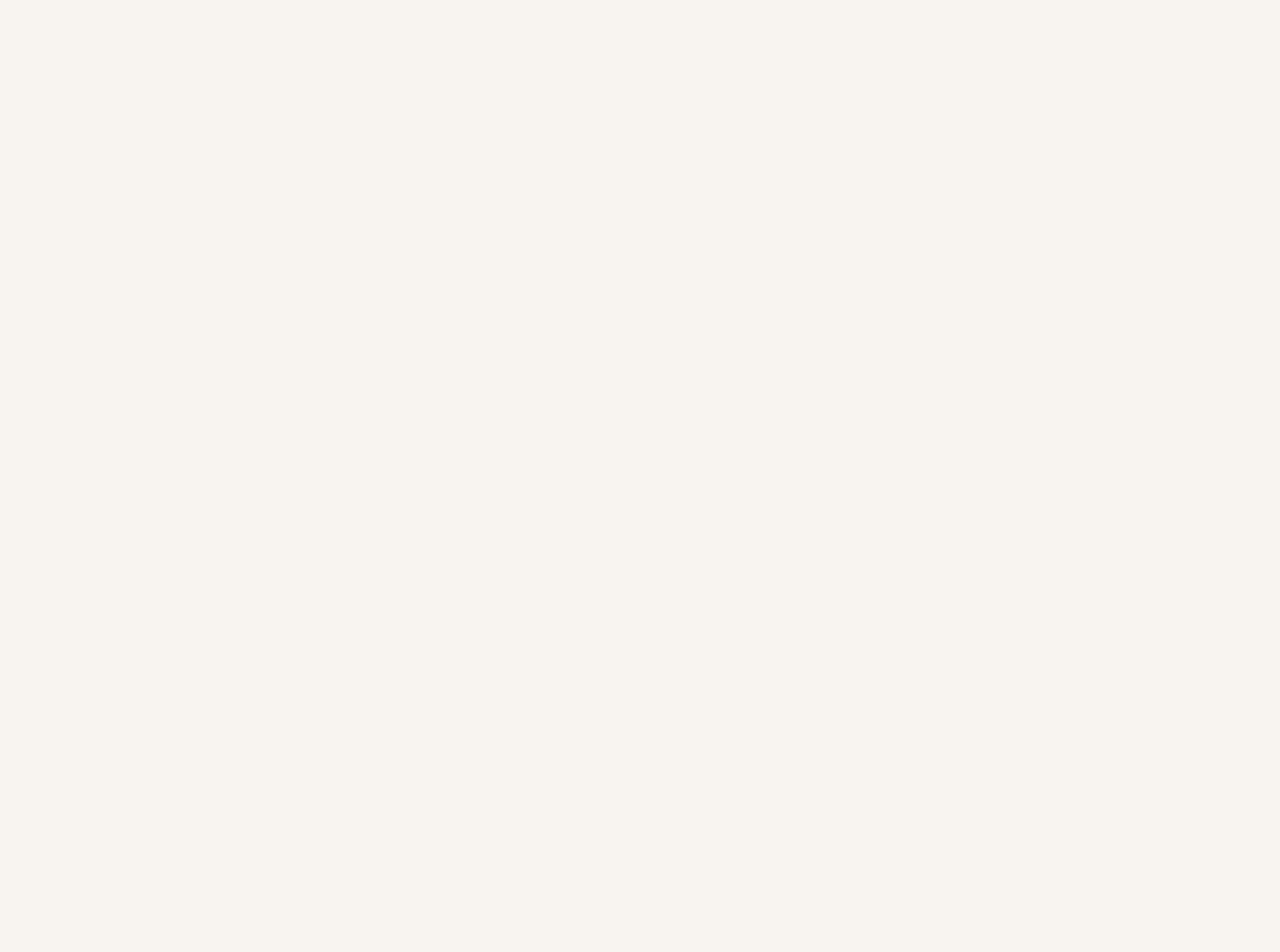
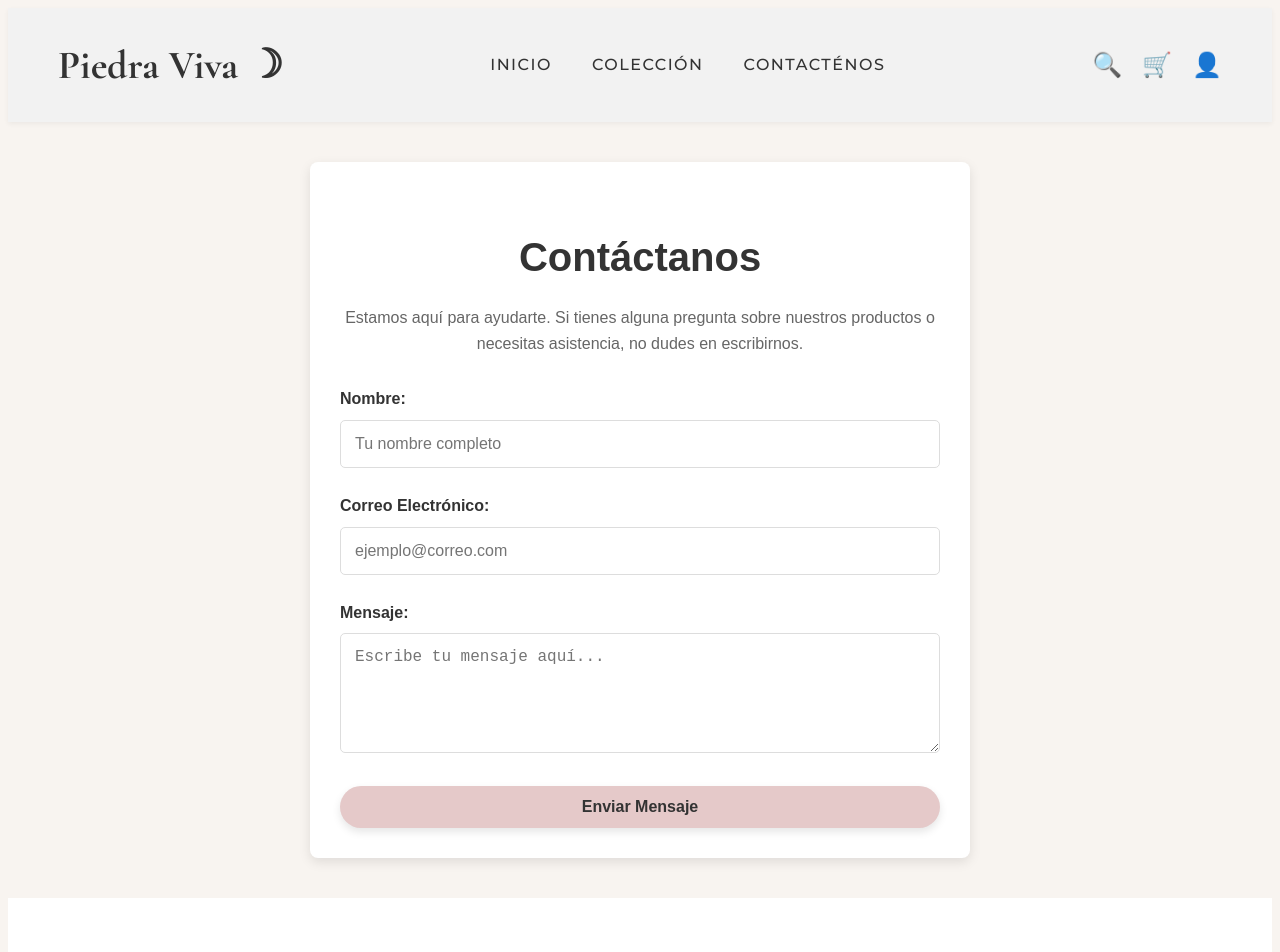
Before and after one commit to Sara-Ortiz/TiendaREACT_con_Api_Productos, a React (Vite) app: page /contactenos in a window 1280 px wide. Before the commit this address had no page. Shown: the top 952 px of the page. Before the commit the page ends 800 px from the top, so only its background shows below. Built offline with nearby package versions, Linux system fonts and the light colour scheme.

Commit message:
Ultimos cambios

```diff
--- a/src/App.jsx
+++ b/src/App.jsx
@@ -126,6 +126,7 @@ import MainLayout from './feactures/shared/layouts/mainLayouts.jsx';
 import HomePage from './feactures/dashboard/pages/homePage.jsx';
 import ProductsPage from './feactures/products/productsPage.jsx';
 import CartPage from './feactures/cart/cartPage.jsx';
+import Contacto from './feactures/contacto/contacto.jsx';
 
 function App() {
   const [cart, setCart] = useState([]);
@@ -174,6 +175,7 @@ function App() {
               />
             }
           />
+          <Route path="contactenos" element={<Contacto />} />
         </Route>
       </Routes>
     </div>
--- /dev/null
+++ b/src/feactures/contacto/contacto.css
@@ -0,0 +1,249 @@
+/* Variables de color */
+:root {
+  --color-fondo: #F2F2F2;
+  --color-texto-oscuro: #333333;
+  --color-acento: #E5C9C9;
+}
+
+/* Estilos para el contenedor del formulario de contacto */
+.contact-container {
+  max-width: 600px;
+  margin: 40px auto;
+  padding: 30px;
+  font-family: sans-serif;
+  border-radius: 8px;
+  background-color: #ffffff;
+  box-shadow: 0 4px 12px rgba(0, 0, 0, 0.1);
+}
+
+.contact-container h2 {
+  text-align: center;
+  color: var(--color-texto-oscuro);
+  font-size: 2.5em;
+  margin-bottom: 10px;
+}
+
+.contact-container p {
+  text-align: center;
+  color: #666;
+  margin-bottom: 30px;
+}
+
+.contact-form .form-group {
+  margin-bottom: 25px;
+}
+
+.contact-form label {
+  display: block;
+  margin-bottom: 8px;
+  font-weight: 600;
+  color: var(--color-texto-oscuro);
+}
+
+.contact-form input[type="text"],
+.contact-form input[type="email"],
+.contact-form textarea {
+  width: 100%;
+  padding: 14px;
+  border: 1px solid #ddd;
+  border-radius: 5px;
+  box-sizing: border-box;
+  font-size: 16px;
+  transition: border-color 0.3s ease, box-shadow 0.3s ease;
+}
+
+.contact-form textarea {
+  resize: vertical;
+}
+
+.contact-form input:focus,
+.contact-form textarea:focus {
+  outline: none;
+  border-color: var(--color-acento);
+  box-shadow: 0 0 8px rgba(229, 201, 201, 0.5);
+}
+
+.contact-form .submit-button {
+  width: 100%;
+  background-color: var(--color-acento);
+  color: var(--color-texto-oscuro);
+  border: none;
+  padding: 12px 28px;
+  border-radius: 25px;
+  cursor: pointer;
+  font-size: 16px;
+  font-weight: 600;
+  box-shadow: 0 4px 8px rgba(0, 0, 0, 0.1);
+  transition: all 0.3s ease;
+}
+
+.contact-form .submit-button:hover {
+  background-color: #d1b7b7;
+  transform: translateY(-2px);
+  box-shadow: 0 6px 12px rgba(0, 0, 0, 0.2);
+}
+
+.contact-form .submit-button:active {
+  transform: translateY(0);
+  box-shadow: 0 2px 4px rgba(0, 0, 0, 0.1);
+}
+
+/* Estilos para la sección de productos */
+.product-section {
+  padding: 0;
+  margin: 0;
+  background-color: var(--color-fondo);
+}
+
+.product-section h2 {
+  font-size: 2.5em;
+  text-align: center;
+  color: var(--color-texto-oscuro);
+  padding: 60px 20px 20px;
+  margin: 0;
+}
+
+.image-container {
+  width: 100%;
+  height: 400px;
+  overflow: hidden;
+}
+
+.image-container img {
+  width: 100%;
+  height: 100%;
+  object-fit: cover;
+  object-position: top;
+}
+
+.grid {
+  display: grid;
+  grid-template-columns: repeat(auto-fill, minmax(280px, 1fr));
+  gap: 40px;
+  padding: 40px 50px 80px;
+}
+
+.card {
+  background-color: white;
+  border-radius: 5px;
+  overflow: hidden;
+  box-shadow: 0 4px 8px rgba(0, 0, 0, 0.05);
+  transition: transform 0.3s ease, box-shadow 0.3s ease;
+  cursor: pointer;
+}
+
+.card:hover {
+  transform: translateY(-5px);
+  box-shadow: 0 8px 16px rgba(0, 0, 0, 0.1);
+}
+
+.card img {
+  width: 100%;
+  height: 350px;
+  object-fit: cover;
+}
+
+.info {
+  padding: 15px;
+  text-align: center;
+}
+
+.info h3 {
+  font-size: 1.1em;
+  font-weight: 500;
+  color: var(--color-texto-oscuro);
+  margin: 0 0 5px;
+}
+
+.info .category {
+  font-size: 0.85em;
+  color: #999;
+  margin: 0;
+}
+
+.info .price {
+  font-size: 1em;
+  color: #555;
+  font-weight: 600;
+  margin-top: 5px;
+}
+
+/* Estilos para el botón de "agregar" */
+.agg-button {
+  background-color: #dfb992;
+  color: #5c4f45;
+  border: none;
+  padding: 12px 28px;
+  border-radius: 25px;
+  cursor: pointer;
+  font-size: 16px;
+  font-weight: 600;
+  box-shadow: 0 4px 8px rgba(0, 0, 0, 0.1);
+  transition: all 0.3s ease;
+}
+
+.agg-button:hover {
+  background-color: #cdbbac;
+  transform: translateY(-2px);
+  box-shadow: 0 6px 12px rgba(0, 0, 0, 0.2);
+}
+
+.agg-button:active {
+  transform: translateY(0);
+  box-shadow: 0 2px 4px rgba(0, 0, 0, 0.1);
+}
+
+/* Estilos para la notificación emergente */
+.notification-container {
+  position: fixed;
+  top: 20px;
+  right: 20px;
+  background-color: #FFC0CB; /* Rosado pastel */
+  color: var(--color-texto-oscuro);
+  padding: 15px 25px;
+  border-radius: 5px;
+  box-shadow: 0 4px 8px rgba(0, 0, 0, 0.2);
+  z-index: 1000;
+  animation: fadeInOut 3s forwards;
+}
+
+.notification-message {
+  margin: 0;
+  font-size: 16px;
+  font-weight: 600;
+}
+
+@keyframes fadeInOut {
+  0% { opacity: 0; transform: translateY(-20px); }
+  10% { opacity: 1; transform: translateY(0); }
+  90% { opacity: 1; transform: translateY(0); }
+  100% { opacity: 0; transform: translateY(-20px); }
+}
+
+/* Media query para pantallas más pequeñas, como tablets y móviles */
+@media (max-width: 768px) {
+  .grid {
+    grid-template-columns: 1fr;
+    gap: 20px;
+  }
+
+  .card {
+    flex-direction: column;
+    text-align: center;
+  }
+
+  .card img {
+    width: 100%;
+    max-height: 250px;
+    object-fit: cover;
+  }
+
+  .info {
+    padding: 15px;
+  }
+
+  .contact-container {
+    margin: 20px;
+    padding: 20px;
+  }
+}
--- /dev/null
+++ b/src/feactures/contacto/contacto.jsx
@@ -0,0 +1,80 @@
+
+import React, { useState } from 'react'; // Importa useState
+import './contacto.css';
+
+const Contacto = () => {
+  // 1. Define el estado para controlar la visibilidad de la notificación
+  const [showNotification, setShowNotification] = useState(false);
+
+  const handleSubmit = (event) => {
+    event.preventDefault();
+
+    const formData = new FormData(event.target);
+    const data = Object.fromEntries(formData.entries());
+    console.log('Datos del formulario:', data);
+
+    // 2. Muestra la notificación al enviar el formulario
+    setShowNotification(true);
+
+    // 3. Oculta la notificación después de 3 segundos (el tiempo de tu animación)
+    setTimeout(() => {
+      setShowNotification(false);
+    }, 3000);
+
+    // Opcional: limpiar el formulario
+    event.target.reset();
+  };
+
+  return (
+    <div className="contact-container">
+      <h2>Contáctanos</h2>
+      <p>Estamos aquí para ayudarte. Si tienes alguna pregunta sobre nuestros productos o necesitas asistencia, no dudes en escribirnos.</p>
+
+      <form className="contact-form" onSubmit={handleSubmit}>
+        <div className="form-group">
+          <label htmlFor="nombre">Nombre:</label>
+          <input
+            type="text"
+            id="nombre"
+            name="nombre"
+            placeholder="Tu nombre completo"
+            required
+          />
+        </div>
+
+        <div className="form-group">
+          <label htmlFor="email">Correo Electrónico:</label>
+          <input
+            type="email"
+            id="email"
+            name="email"
+            placeholder="ejemplo@correo.com"
+            required
+          />
+        </div>
+
+        <div className="form-group">
+          <label htmlFor="mensaje">Mensaje:</label>
+          <textarea
+            id="mensaje"
+            name="mensaje"
+            rows="5"
+            placeholder="Escribe tu mensaje aquí..."
+            required
+          />
+        </div>
+
+        <button type="submit" className="submit-button">Enviar Mensaje</button>
+      </form>
+
+      {/* 4. Renderiza la notificación si el estado es true */}
+      {showNotification && (
+        <div className="notification-container">
+          <p className="notification-message">¡Mensaje enviado con éxito!</p>
+        </div>
+      )}
+    </div>
+  );
+};
+
+export default Contacto;
--- a/src/feactures/shared/components/header.jsx
+++ b/src/feactures/shared/components/header.jsx
@@ -19,6 +19,8 @@ const Header = ({ cartItems = [] }) => {
                 <ul className="main-nav">
                     <li><NavLink to="/">Inicio</NavLink></li>
                     <li><NavLink to="/coleccion">Colección</NavLink></li>
+                    <li><NavLink to="/contactenos">Contacténos</NavLink></li>
+
                 </ul>
 
                 {/* ➡️ NUEVOS ÍCONOS Y CLASES PARA EL CONTENEDOR */}
```
